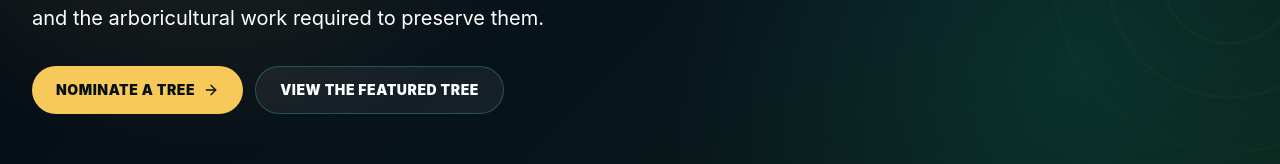
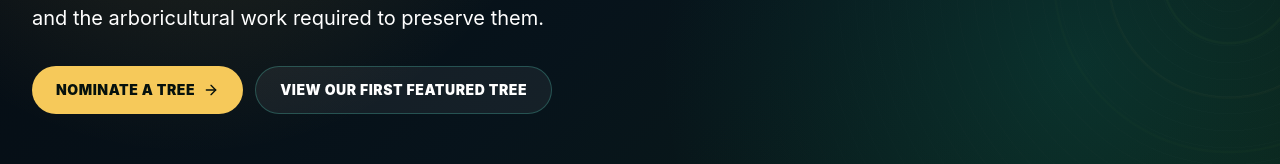
Before and after one commit to TheCryptoArborist/tree251, a Next.js app: page /historic-trees in a window 1280 px wide. Shown: the part 463-627 px from the top of the page. Built offline with nearby package versions, Linux system fonts and the light colour scheme.

Commit message:
Clarify first featured tree CTA

```diff
--- a/app/historic-trees/page.tsx
+++ b/app/historic-trees/page.tsx
@@ -66,7 +66,7 @@ export default function HistoricTreesPage() {
               href="/historic-trees/larbre-de-pau"
               className="inline-flex min-h-12 items-center justify-center gap-2 rounded-full border border-teal-300/25 bg-white/[0.06] px-6 py-3 text-sm font-black uppercase tracking-[0.04em] text-white transition hover:bg-white/[0.1] focus-ring"
             >
-              View the Featured Tree
+              View Our First Featured Tree
             </Link>
           </div>
         </div>
```
